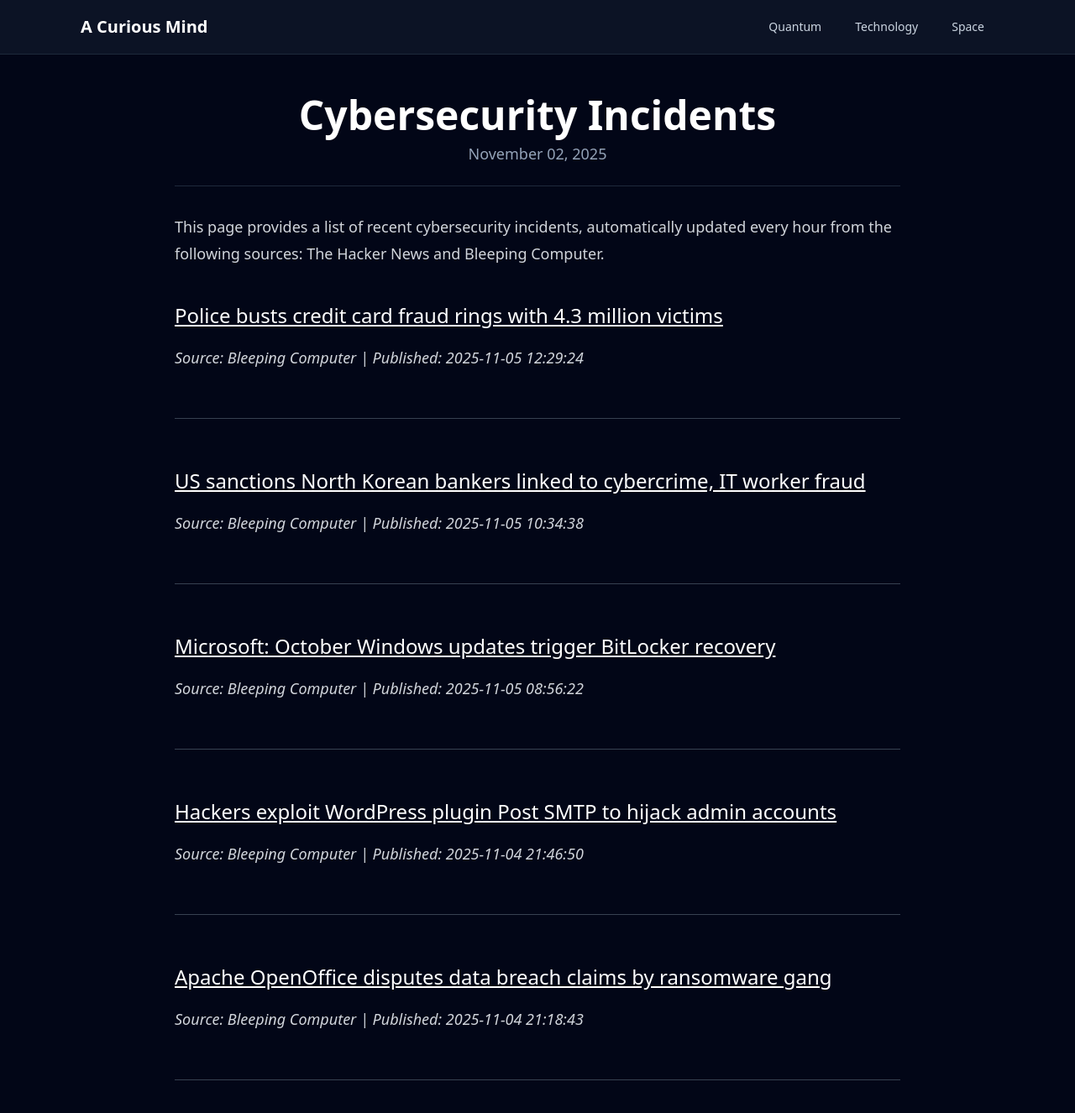
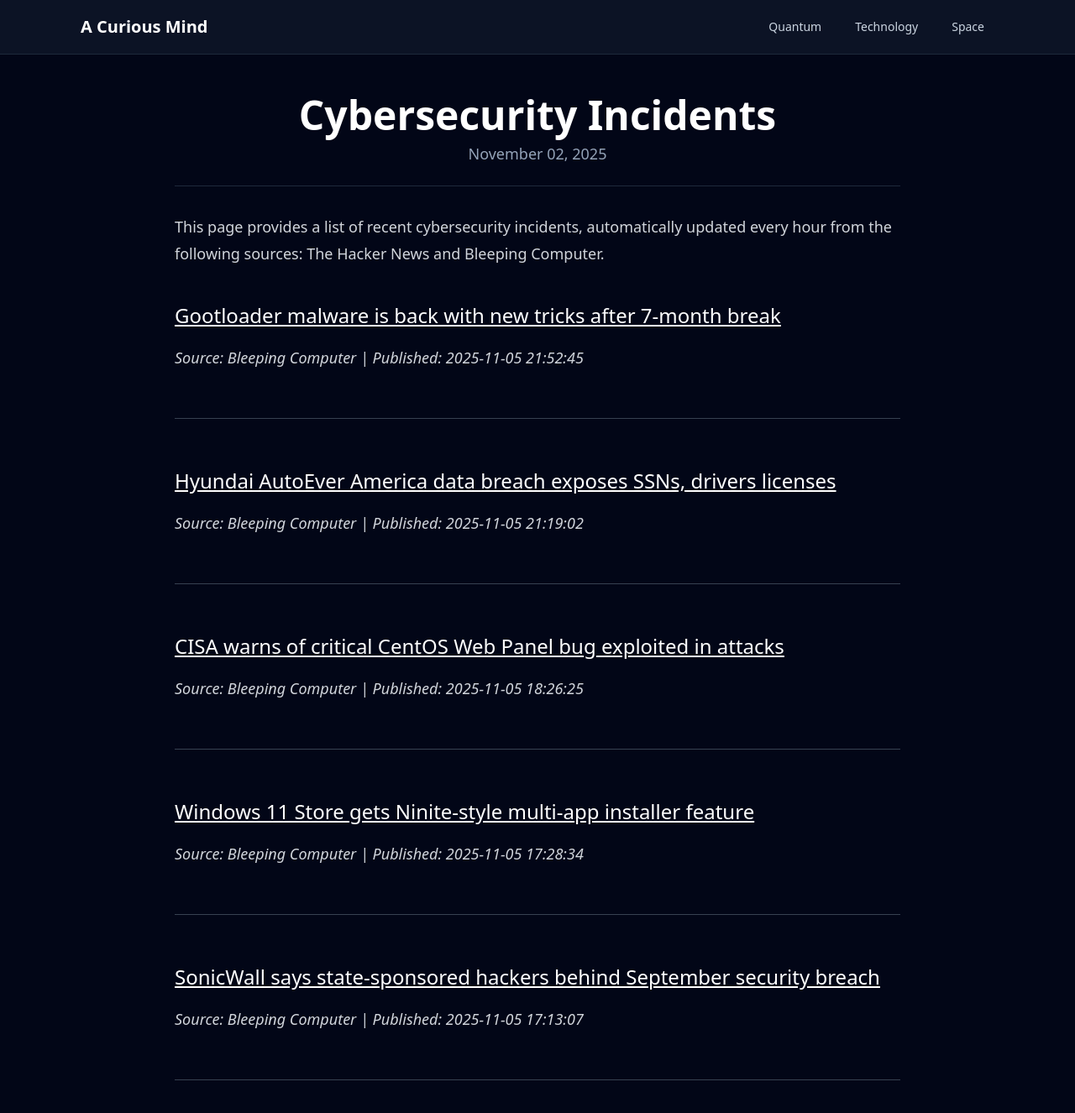
Before and after one commit to onehl7/onehl7.github.io, a Jekyll site: the page built from _posts/2025-11-02-cybersecurity-incidents.md, in a window 1280 px wide and 1400 px high. Shown: the top 1326 px of the window at 84% size. Built offline with Jekyll 4.4.1, drawn with Linux system fonts in a browser that asks for light colours; nearby versions of some CDN libraries.

Commit message:
Update news data

```diff
--- a/_data/news.json
+++ b/_data/news.json
@@ -1,32 +1,32 @@
 [
   {
     "source": "Bleeping Computer",
-    "title": "Police busts credit card fraud rings with 4.3 million victims",
-    "link": "https://www.bleepingcomputer.com/news/security/europol-credit-card-fraud-rings-stole-eur-300-million-from-43-million-cardholders/",
-    "published": "2025-11-05 12:29:24"
+    "title": "Gootloader malware is back with new tricks after 7-month break",
+    "link": "https://www.bleepingcomputer.com/news/security/gootloader-malware-is-back-with-new-tricks-after-7-month-break/",
+    "published": "2025-11-05 21:52:45"
   },
   {
     "source": "Bleeping Computer",
-    "title": "US sanctions North Korean bankers linked to cybercrime, IT worker fraud",
-    "link": "https://www.bleepingcomputer.com/news/security/us-treasury-sanctions-north-korean-bankers-linked-to-cybercrime-it-worker-fraud/",
-    "published": "2025-11-05 10:34:38"
+    "title": "Hyundai AutoEver America data breach exposes SSNs, drivers licenses",
+    "link": "https://www.bleepingcomputer.com/news/security/hyundai-autoever-america-data-breach-exposes-ssns-drivers-licenses/",
+    "published": "2025-11-05 21:19:02"
   },
   {
     "source": "Bleeping Computer",
-    "title": "Microsoft: October Windows updates trigger BitLocker recovery",
-    "link": "https://www.bleepingcomputer.com/news/microsoft/microsoft-october-windows-updates-trigger-bitlocker-recovery/",
-    "published": "2025-11-05 08:56:22"
+    "title": "CISA warns of critical CentOS Web Panel bug exploited in attacks",
+    "link": "https://www.bleepingcomputer.com/news/security/cisa-warns-of-critical-centos-web-panel-bug-exploited-in-attacks/",
+    "published": "2025-11-05 18:26:25"
   },
   {
     "source": "Bleeping Computer",
-    "title": "Hackers exploit WordPress plugin Post SMTP to hijack admin accounts",
-    "link": "https://www.bleepingcomputer.com/news/security/hackers-exploit-wordpress-plugin-post-smtp-to-hijack-admin-accounts/",
-    "published": "2025-11-04 21:46:50"
+    "title": "Windows 11 Store gets Ninite-style multi-app installer feature",
+    "link": "https://www.bleepingcomputer.com/news/microsoft/windows-11-store-gets-ninite-style-multi-app-installer-feature/",
+    "published": "2025-11-05 17:28:34"
   },
   {
     "source": "Bleeping Computer",
-    "title": "Apache OpenOffice disputes data breach claims by ransomware gang",
-    "link": "https://www.bleepingcomputer.com/news/security/apache-openoffice-disputes-data-breach-claims-by-ransomware-gang/",
-    "published": "2025-11-04 21:18:43"
+    "title": "SonicWall says state-sponsored hackers behind September security breach",
+    "link": "https://www.bleepingcomputer.com/news/security/sonicwall-says-state-sponsored-hackers-behind-security-breach-in-september/",
+    "published": "2025-11-05 17:13:07"
   }
 ]
```
